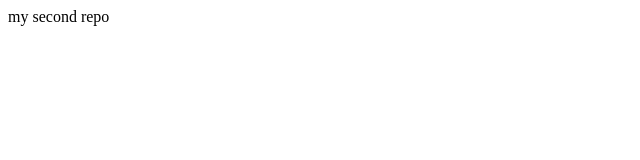
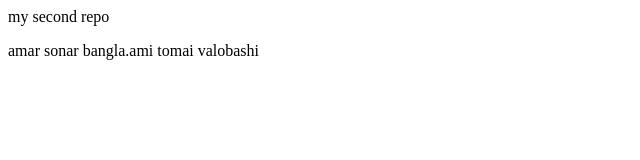
Before and after one commit to ansi456/my-second-repo, a plain HTML site: page index.html in a window 1280 px wide. Shown: the whole page, without its empty margins (0-640 px from the left). Drawn offline with Linux system fonts and the light colour scheme.

```diff
--- a/index.html
+++ b/index.html
@@ -8,5 +8,6 @@
 </head>
 <body>
     my second repo
+<p>amar sonar bangla.ami tomai valobashi</p>
 </body>
 </html>
```
